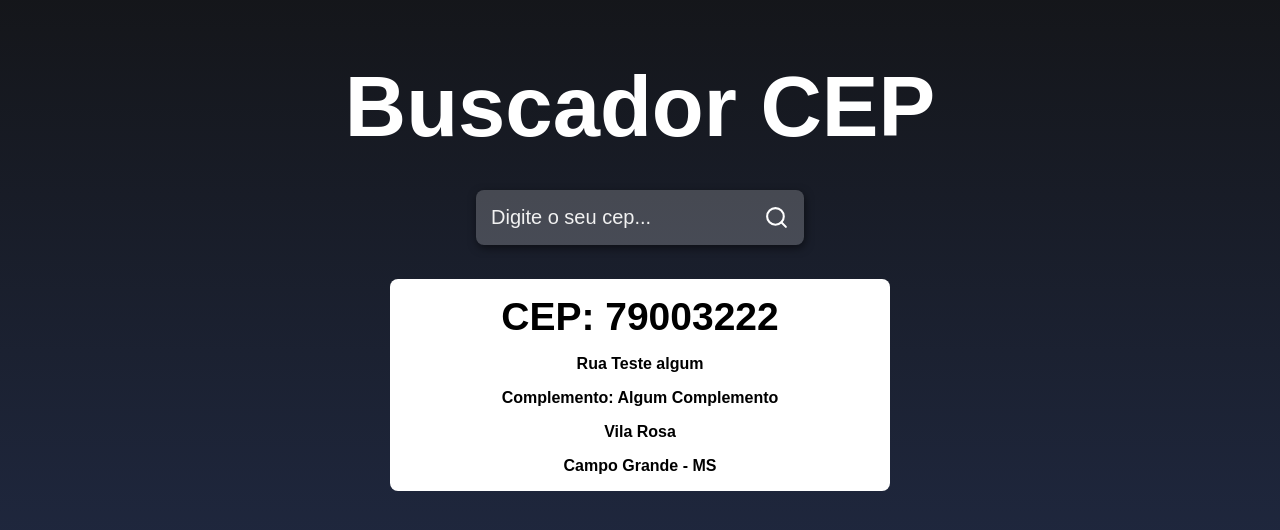
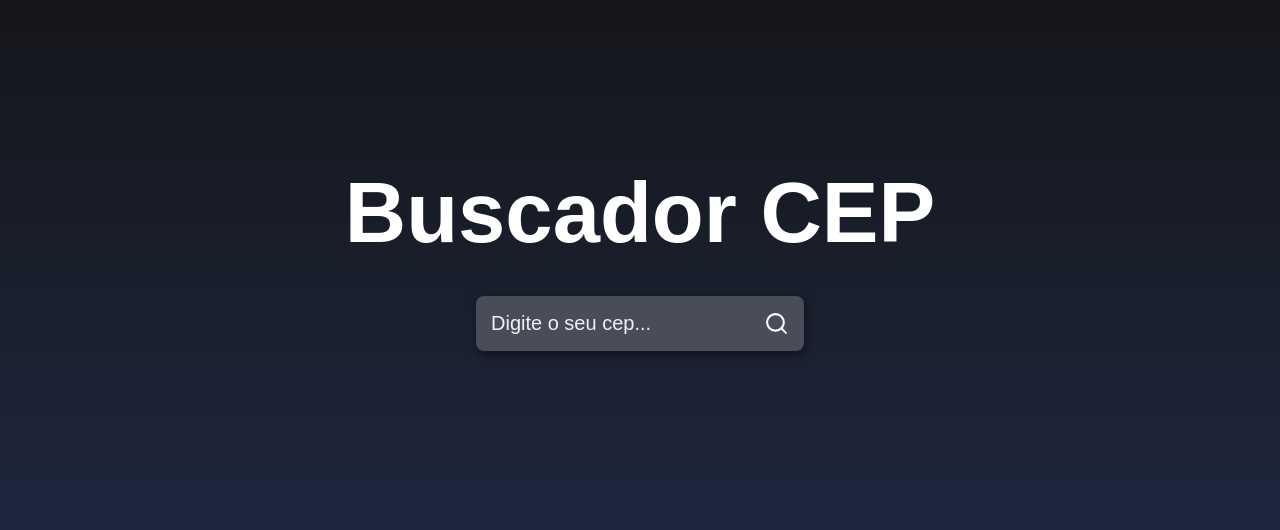
Before and after one commit to amandap10/cep, a React (Create React App) app: page / in a window 1280 px wide. Shown: the part 126-656 px from the top of the page. Built offline with nearby package versions, Linux system fonts and the light colour scheme.

Commit message:
finalizado

```diff
--- a/package.json
+++ b/package.json
@@ -6,6 +6,7 @@
     "@testing-library/jest-dom": "^5.17.0",
     "@testing-library/react": "^13.4.0",
     "@testing-library/user-event": "^13.5.0",
+    "axios": "^1.6.7",
     "react": "^18.2.0",
     "react-dom": "^18.2.0",
     "react-icons": "^5.0.1",
--- a/src/App.js
+++ b/src/App.js
@@ -1,7 +1,35 @@
+import { useState } from 'react';
 import { FiSearch} from 'react-icons/fi';
 import './styles.css';
 
+import api from './services/api';
+
 function App() {
+
+  const [input, setInput] = useState('');
+  const [cep, setCep] = useState({});
+
+  async function handleSearch(){
+    //18114300/json/
+
+    if(input ===''){
+      alert("preencha algum CEP")
+      return;
+    }
+
+    try {
+      const response = await api.get(`${input}/json`);
+      setCep(response.data);
+      setInput("");
+
+
+    } catch{
+      alert("Ops erro ao buscar");
+      setInput("");
+
+    }
+  }
+
   return (
     <div className="container">
       <h1 className="title">Buscador CEP</h1>
@@ -10,23 +38,27 @@
         <input
         type="text"
         placeholder="Digite o seu cep..."
+        value={input}
+        onChange={(e) => setInput(e.target.value)}
         />
 
-        <button className="buttonSearch">
+        <button className="buttonSearch" onClick={handleSearch}>
           <FiSearch size={25} color='#fff'/>
         </button>
 
       </div>
 
-      <main className='main'>
-        <h2>CEP: 79003222</h2>
+      {Object.keys(cep).length > 0 && (
+        <main className='main'>
+          <h2>CEP: {cep.cep}</h2>
 
-        <span>Rua Teste algum</span>
-        <span>Complemento: Algum Complemento</span>
-        <span>Vila Rosa</span>
-        <span>Campo Grande - MS</span>
+          <span>{cep.logradouro}</span>
+          <span>{cep.bairro}</span>
+          <span>{cep.localidade}/{cep.uf}</span>
 
-      </main>
+        </main>
+      )}
+
 
     </div>
   );
--- /dev/null
+++ b/src/services/api.js
@@ -0,0 +1,7 @@
+import axios from "axios";
+
+const api = axios.create({
+    baseURL: "https://viacep.com.br/ws/"
+});
+
+export default api;
```
Also changed, not shown: 1 other file (tests, documents, lock files or other folders).
